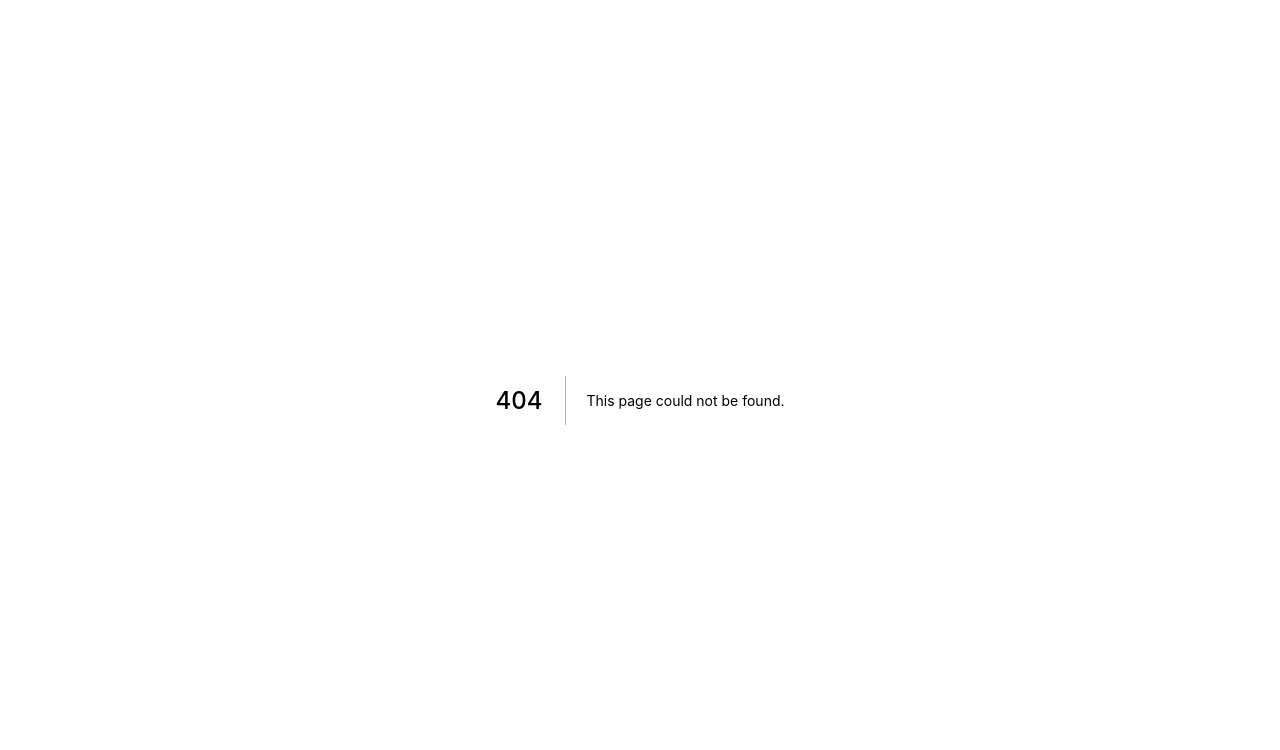
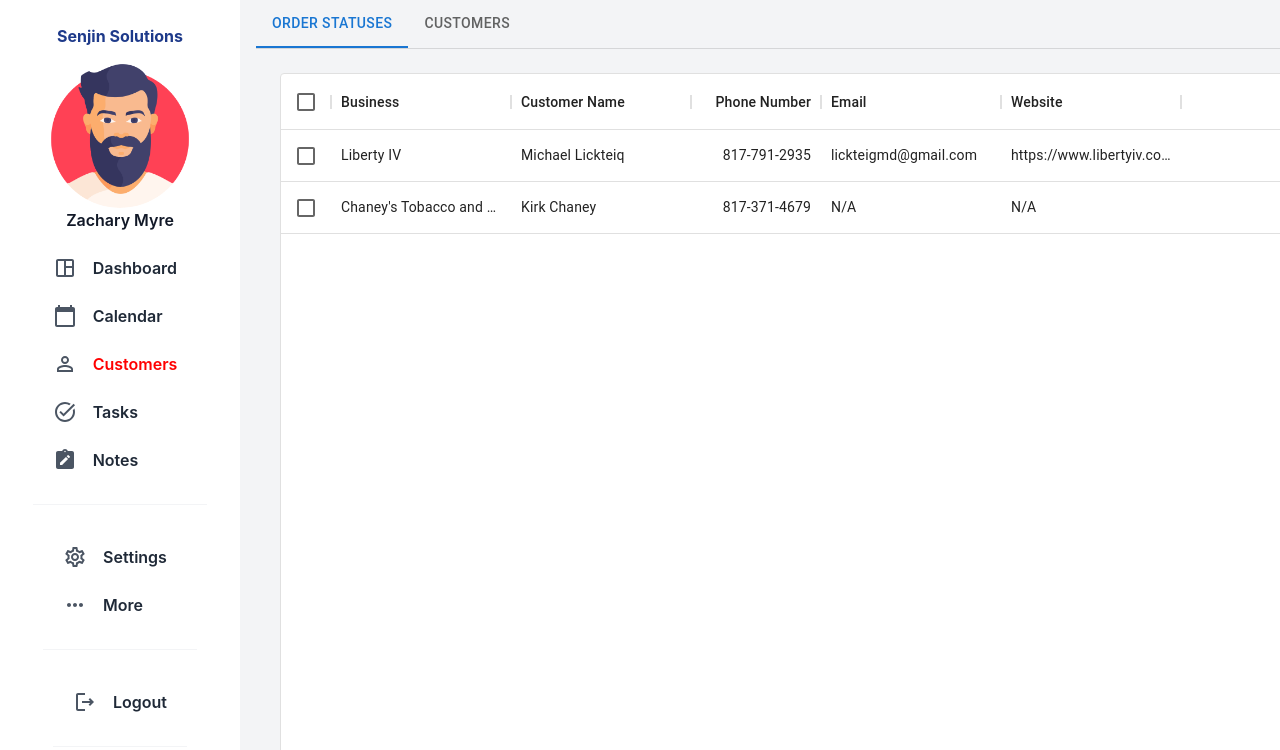
Before and after one commit to zachmyre/senjin-solutions-dashboard-nextjs, a Next.js app: page /customers in a window 1280 px wide. Before the commit this address had no page. Shown: the top 750 px of the page. Built offline with nearby package versions, Linux system fonts and the light colour scheme.

Commit message:
customer page added

```diff
--- /dev/null
+++ b/components/customers/CustomerLayout.tsx
@@ -0,0 +1,50 @@
+import { useState } from "react";
+import Box from "@mui/material/Box";
+import Tab from "@mui/material/Tab";
+import TabContext from "@mui/lab/TabContext";
+import TabList from "@mui/lab/TabList";
+import TabPanel from "@mui/lab/TabPanel";
+
+import CustomerTable from "./CustomerTable";
+import OrdersTable from "./OrdersTable";
+
+const CustomerLayout = () => {
+  const [value, setValue] = useState("1");
+
+  const handleChange = (event: any, newValue: any) => {
+    setValue(newValue);
+  };
+
+  return (
+    <div className="relative p-0 m-0">
+      <TabContext value={value}>
+        <Box sx={{ borderBottom: 1, borderColor: "divider" }}>
+          <TabList
+            className="w-full text-gray-100"
+            onChange={handleChange}
+            aria-label="lab API tabs example"
+          >
+            <Tab
+              label="Order Statuses"
+              value="1"
+              className="text-gray-900 font-bold"
+            />
+            <Tab
+              label="Customers"
+              value="2"
+              className="text-gray-900 font-bold"
+            />
+          </TabList>
+        </Box>
+        <TabPanel value="1" className="p-1 m-0">
+          <OrdersTable />
+        </TabPanel>
+        <TabPanel value="2" className="p-1 m-0">
+          <CustomerTable />
+        </TabPanel>
+      </TabContext>
+    </div>
+  );
+};
+
+export default CustomerLayout;
--- /dev/null
+++ b/components/customers/CustomerTable.tsx
@@ -0,0 +1,84 @@
+import { DataGrid } from "@mui/x-data-grid";
+
+const columns = [
+  // { field: "id", headerName: "ID", width: 70 },
+  {
+    field: "businessName",
+    headerName: "Business",
+    sortable: true,
+    minWidth: 30,
+    maxWidth: 180,
+    flex: 1,
+  },
+  {
+    field: "customerName",
+    headerName: "Customer Name",
+    sortable: true,
+    minWidth: 30,
+    maxWidth: 180,
+    flex: 1,
+  },
+  {
+    field: "customerPhoneNumber",
+    headerName: "Phone Number",
+    type: "number",
+    minWidth: 30,
+    maxWidth: 130,
+    flex: 1,
+  },
+  {
+    field: "customerEmail",
+    headerName: "Email",
+    // description: "This column has a value getter and is not sortable.",
+    sortable: false,
+    minWidth: 30,
+    maxWidth: 180,
+    flex: 1,
+    // valueGetter: (params: any) =>
+    //   `${params.row.firstName || ""} ${params.row.lastName || ""}`,
+  },
+  {
+    field: "customerWebsite",
+    headerName: "Website",
+    sortable: true,
+    minWidth: 30,
+    maxWidth: 180,
+    flex: 1,
+  },
+];
+
+const rows = [
+  {
+    id: 1,
+    businessName: "Liberty IV",
+    customerName: "Michael Lickteiq",
+    customerPhoneNumber: "817-791-2935",
+    customerEmail: "lickteigmd@gmail.com",
+    customerWebsite: "https://www.libertyiv.com/",
+  },
+  {
+    id: 2,
+    businessName: "Chaney's Tobacco and Vape",
+    customerName: "Kirk Chaney",
+    customerPhoneNumber: "817-371-4679",
+    customerEmail: "N/A",
+    customerWebsite: "N/A",
+  },
+];
+
+const CustomerTable = () => {
+  return (
+    <div className="w-full h-screen">
+      <DataGrid
+        className="bg-white rounded-md"
+        rows={rows}
+        columns={columns}
+        pageSize={5}
+        rowsPerPageOptions={[5]}
+        checkboxSelection
+      />
+    </div>
+  );
+};
+
+export default CustomerTable;
--- /dev/null
+++ b/components/customers/OrdersTable.tsx
@@ -0,0 +1,84 @@
+import { DataGrid } from "@mui/x-data-grid";
+
+const columns = [
+  // { field: "id", headerName: "ID", width: 70 },
+  {
+    field: "businessName",
+    headerName: "Business",
+    sortable: true,
+    minWidth: 30,
+    maxWidth: 180,
+    flex: 1,
+  },
+  {
+    field: "customerName",
+    headerName: "Customer Name",
+    sortable: true,
+    minWidth: 30,
+    maxWidth: 180,
+    flex: 1,
+  },
+  {
+    field: "customerPhoneNumber",
+    headerName: "Phone Number",
+    type: "number",
+    minWidth: 30,
+    maxWidth: 130,
+    flex: 1,
+  },
+  {
+    field: "customerEmail",
+    headerName: "Email",
+    // description: "This column has a value getter and is not sortable.",
+    sortable: false,
+    minWidth: 30,
+    maxWidth: 180,
+    flex: 1,
+    // valueGetter: (params: any) =>
+    //   `${params.row.firstName || ""} ${params.row.lastName || ""}`,
+  },
+  {
+    field: "customerWebsite",
+    headerName: "Website",
+    sortable: true,
+    minWidth: 30,
+    maxWidth: 180,
+    flex: 1,
+  },
+];
+
+const rows = [
+  {
+    id: 1,
+    businessName: "Liberty IV",
+    customerName: "Michael Lickteiq",
+    customerPhoneNumber: "817-791-2935",
+    customerEmail: "lickteigmd@gmail.com",
+    customerWebsite: "https://www.libertyiv.com/",
+  },
+  {
+    id: 2,
+    businessName: "Chaney's Tobacco and Vape",
+    customerName: "Kirk Chaney",
+    customerPhoneNumber: "817-371-4679",
+    customerEmail: "N/A",
+    customerWebsite: "N/A",
+  },
+];
+
+const OrdersTable = () => {
+  return (
+    <div className="w-full h-screen">
+      <DataGrid
+        className="bg-white rounded-md"
+        rows={rows}
+        columns={columns}
+        pageSize={5}
+        rowsPerPageOptions={[5]}
+        checkboxSelection
+      />
+    </div>
+  );
+};
+
+export default OrdersTable;
--- /dev/null
+++ b/components/shared/ActiveLink.tsx
@@ -0,0 +1,22 @@
+import { useRouter } from "next/router";
+
+function ActiveLink({ children, href, className }: any) {
+  const router = useRouter();
+  const style = {
+    marginRight: 10,
+    color: router.asPath === href ? "red" : "",
+  };
+
+  const handleClick = (e: any) => {
+    e.preventDefault();
+    router.push(href);
+  };
+
+  return (
+    <a href={href} onClick={handleClick} style={style}>
+      {children}
+    </a>
+  );
+}
+
+export default ActiveLink;
--- /dev/null
+++ b/components/shared/PageContainer.tsx
@@ -0,0 +1,9 @@
+const PageContainer = ({ children }: any) => {
+  return (
+    <div className="fixed top-16 md:top-0 md:left-60 w-full h-full md:px-4">
+      {children}
+    </div>
+  );
+};
+
+export default PageContainer;
--- a/components/shared/SideNavbar.tsx
+++ b/components/shared/SideNavbar.tsx
@@ -1,78 +1,110 @@
-import Image from 'next/image';
-import { Disclosure } from '@headlessui/react';
-import { GiHamburgerMenu } from 'react-icons/gi';
+import Image from "next/image";
+import { Disclosure } from "@headlessui/react";
+import { GiHamburgerMenu } from "react-icons/gi";
 import {
   MdOutlineSpaceDashboard,
   MdCalendarToday,
   MdNoteAlt,
   MdOutlineMoreHoriz,
   MdOutlineTaskAlt,
+  MdPersonOutline,
   MdOutlineSettings,
-  MdOutlineLogout
-} from 'react-icons/md';
-import { CgProfile } from 'react-icons/cg';
-import { FaRegComments } from 'react-icons/fa';
-import { BiMessageSquareDots } from 'react-icons/bi';
+  MdOutlineLogout,
+} from "react-icons/md";
+import { CgProfile } from "react-icons/cg";
+import { FaRegComments } from "react-icons/fa";
+import { BiMessageSquareDots } from "react-icons/bi";
+
+import ActiveLink from "./ActiveLink";
 
 const SideNavbar = () => {
-
   let isLoggedIn: boolean = true;
 
   return (
     <div>
       <Disclosure>
         <Disclosure.Button className="absolute top-4 right-4 inline-flex items-center peer justify-center rounded-md p-2 text-gray-900 hover:text-white hover:bg-gray-900 focus:outline-none focus:ring-2 focus:ring-inset focus:ring-white group">
-      <GiHamburgerMenu className="block md:hidden h-6 w-6" aria-hidden="true" />
+          <GiHamburgerMenu
+            className="block md:hidden h-6 w-6"
+            aria-hidden="true"
+          />
         </Disclosure.Button>
       </Disclosure>
       <div className="p-6 w-1/2 h-screen bg-white z-20 fixed top-0 -left-96 lg:w-60 lg:left-0 peer-focus:left-0 peer:transition each-out delay-150 duration-200">
         <div className="flex flex-col justify-start items-center">
-        <h1 className="text-base text-center cursor-pointer font-bold text-blue-900 border-gray-100 pb-4 w-full">Senjin Solutions</h1>
+          <h1 className="text-base text-center cursor-pointer font-bold text-blue-900 border-gray-100 pb-4 w-full">
+            Senjin Solutions
+          </h1>
           {isLoggedIn && (
             <div className="flex flex-col items-center justify-center">
-            <Image className="rounded-full" src="/default-avatar.png" height='144' width='144' alt="Rounded avatar" />
+              <Image
+                className="rounded-full"
+                src="/default-avatar.png"
+                height="144"
+                width="144"
+                alt="Rounded avatar"
+              />
               <h4 className="text-gray-900 font-semibold">Zachary Myre</h4>
             </div>
           )}
           <div className="my-4 border-b border-gray-100 pb-4">
             <div className="flex mb-2 justify-start items-center gap-4 px-5 hover:bg-gray-900 p-2 rounded-md group cursor-pointer hover:shadow-lg m-auto">
               <MdOutlineSpaceDashboard className=" text-2xl text-gray-600 group-hover:text-white" />
-            <h3 className="text-base font-semibold text-gray-800 group-hover:text-white">Dashboard</h3>
+              <h3 className="text-base font-semibold text-gray-800 group-hover:text-white">
+                <ActiveLink href="/">Dashboard</ActiveLink>
+              </h3>
             </div>
             <div className="flex mb-2 justify-start items-center gap-4 px-5 hover:bg-gray-900 p-2 rounded-md group cursor-pointer hover:shadow-lg m-auto">
               <MdCalendarToday className=" text-2xl text-gray-600 group-hover:text-white" />
-            <h3 className="text-base font-semibold text-gray-800 group-hover:text-white">Calendar</h3>
+              <h3 className="text-base font-semibold text-gray-800 group-hover:text-white">
+                <ActiveLink href="/calendar">Calendar</ActiveLink>
+              </h3>
+            </div>
+            <div className="flex mb-2 justify-start items-center gap-4 px-5 hover:bg-gray-900 p-2 rounded-md group cursor-pointer hover:shadow-lg m-auto">
+              <MdPersonOutline className=" text-2xl text-gray-600 group-hover:text-white" />
+              <h3 className="text-base font-semibold text-gray-800 group-hover:text-white">
+                <ActiveLink href="/customers">Customers</ActiveLink>
+              </h3>
             </div>
             <div className="flex mb-2 justify-start items-center gap-4 px-5 hover:bg-gray-900 p-2 rounded-md group cursor-pointer hover:shadow-lg m-auto">
               <MdOutlineTaskAlt className=" text-2xl text-gray-600 group-hover:text-white" />
-            <h3 className="text-base font-semibold text-gray-800 group-hover:text-white">Tasks</h3>
+              <h3 className="text-base font-semibold text-gray-800 group-hover:text-white">
+                <ActiveLink href="/tasks">Tasks</ActiveLink>
+              </h3>
             </div>
             <div className="flex mb-2 justify-start items-center gap-4 px-5 hover:bg-gray-900 p-2 rounded-md group cursor-pointer hover:shadow-lg m-auto">
               <MdNoteAlt className=" text-2xl text-gray-600 group-hover:text-white" />
-            <h3 className="text-base font-semibold text-gray-800 group-hover:text-white">Notes</h3>
+              <h3 className="text-base font-semibold text-gray-800 group-hover:text-white">
+                <ActiveLink href="/notes">Notes</ActiveLink>
+              </h3>
             </div>
           </div>
           <div className="my-4 border-b border-gray-100 pb-4">
             <div className="flex mb-2 justify-start items-center gap-4 px-5 hover:bg-gray-900 p-2 rounded-md group cursor-pointer hover:shadow-lg m-auto">
               <MdOutlineSettings className=" text-2xl text-gray-600 group-hover:text-white" />
-            <h3 className="text-base font-semibold text-gray-800 group-hover:text-white">Settings</h3>
+              <h3 className="text-base font-semibold text-gray-800 group-hover:text-white">
+                <ActiveLink href="/settings">Settings</ActiveLink>
+              </h3>
             </div>
             <div className="flex mb-2 justify-start items-center gap-4 px-5 hover:bg-gray-900 p-2 rounded-md group cursor-pointer hover:shadow-lg m-auto">
               <MdOutlineMoreHoriz className=" text-2xl text-gray-600 group-hover:text-white" />
-            <h3 className="text-base font-semibold text-gray-800 group-hover:text-white">More</h3>
+              <h3 className="text-base font-semibold text-gray-800 group-hover:text-white">
+                More
+              </h3>
             </div>
           </div>
           <div className="my-4 border-b border-gray-100 pb-4">
             <div className="flex mb-2 justify-start items-center gap-4 px-5 hover:bg-gray-900 p-2 rounded-md group cursor-pointer hover:shadow-lg m-auto">
               <MdOutlineLogout className=" text-2xl text-gray-600 group-hover:text-white" />
-            <h3 className="text-base font-semibold text-gray-800 group-hover:text-white">Logout</h3>
-          </div>
-
+              <h3 className="text-base font-semibold text-gray-800 group-hover:text-white">
+                Logout
+              </h3>
             </div>
           </div>
         </div>
       </div>
-  )
-}
+    </div>
+  );
+};
 
 export default SideNavbar;
--- a/package.json
+++ b/package.json
@@ -9,7 +9,13 @@
     "lint": "next lint"
   },
   "dependencies": {
+    "@emotion/react": "^11.9.3",
+    "@emotion/styled": "^11.9.3",
     "@headlessui/react": "^1.6.5",
+    "@mui/lab": "^5.0.0-alpha.89",
+    "@mui/material": "^5.8.7",
+    "@mui/styles": "^5.8.7",
+    "@mui/x-data-grid": "^5.12.3",
     "next": "12.2.0",
     "react": "18.2.0",
     "react-dom": "18.2.0",
--- /dev/null
+++ b/pages/customers.tsx
@@ -0,0 +1,27 @@
+import type { NextPage } from "next";
+import Head from "next/head";
+
+import SideNavbar from "../components/shared/SideNavbar";
+import PageContainer from "../components/shared/PageContainer";
+import CustomerLayout from "../components/customers/CustomerLayout";
+
+const Customers: NextPage = () => {
+  return (
+    <div>
+      <Head>
+        <title>Senjin Solutions - Customers</title>
+        <meta
+          name="description"
+          content="Customer base for Senjin Solutions."
+        />
+        <link rel="icon" href="" />
+      </Head>
+      <SideNavbar />
+      <PageContainer>
+        <CustomerLayout />
+      </PageContainer>
+    </div>
+  );
+};
+
+export default Customers;
```
Also changed, not shown: 1 other file (tests, documents, lock files or other folders). Lines whose indentation alone changed are shown as unchanged.
